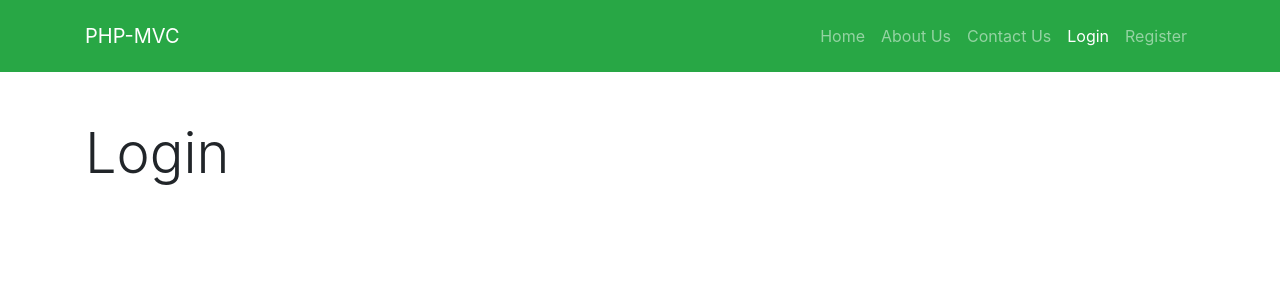
After one commit to ayaneshsarkar/php-mvc, a PHP site: page /login in a window 1280 px wide. The commit adds this page. Shown: the top 300 px of the page. Run offline with PHP 8.4, Linux system fonts and the light colour scheme.

Commit message:
Initial Commit :heavy_check_mark:

```diff
--- a/controllers/AuthController.php
+++ b/controllers/AuthController.php
@@ -2,7 +2,8 @@
 
     namespace app\controllers;
     use app\controllers\Controller;
-use app\core\Request;
+    use app\core\Request;
+    use app\models\RegisterModel;
 
 /**
      * AuthController class
@@ -14,8 +15,13 @@ use app\core\Request;
 
         public function login()
         {
+            $data = [
+                'title' => 'Login',
+                'name' => 'login'
+            ];
+
             $this->setLayout('auth');
-            return $this->render('login');
+            return $this->render('login', $data);
         }
 
         /**
@@ -27,12 +33,16 @@ use app\core\Request;
 
         public function register(Request $request)
         {
+            $register = new RegisterModel();
+
             $data = [
                 'title' => 'Create An Account',
                 'name' => 'register'
             ];
 
             if($request->isPost()) {
+                var_dump($request->getBody());
+                exit;
                 return 'Handle Submitted Data!';
             }
 
--- a/controllers/SiteController.php
+++ b/controllers/SiteController.php
@@ -40,6 +40,8 @@ use app\core\Request;
                 'name' => 'contact'
             ];
 
+            $this->setLayout('auth');
+
             return $this->render('contact', $data);
         }
 
--- a/public/index.php
+++ b/public/index.php
@@ -11,8 +11,10 @@
     $app->router->get('/about', [SiteController::class, 'about']);
     $app->router->get('/contact', [SiteController::class, 'contact']);
     $app->router->get('/register', [AuthController::class, 'register']);
+    $app->router->get('/login', [AuthController::class, 'login']);
 
     $app->router->post('/storecontact', [SiteController::class, 'storeContact']);
     $app->router->post('/register', [AuthController::class, 'register']);
+    $app->router->post('/login', [AuthController::class, 'login']);
 
     $app->run();
--- a/views/layouts/auth.php
+++ b/views/layouts/auth.php
@@ -12,7 +12,7 @@
   </head>
   <body>
 
-    <nav class="navbar navbar-expand-lg navbar-dark bg-dark py-3">
+    <nav class="navbar navbar-expand-lg navbar-dark bg-success py-3">
       <div class="container">
         <a class="navbar-brand" href="/">PHP-MVC</a>
         <button class="navbar-toggler" type="button" data-toggle="collapse" data-target="#navbarNav" aria-controls="navbarSupportedContent" aria-expanded="false" aria-label="Toggle navigation">
@@ -29,6 +29,9 @@
             </li>
             <li class="nav-item <?= ($name == 'contact') ? 'active' : '' ?>">
               <a class="nav-link" href="/contact">Contact Us</a>
+            </li>
+            <li class="nav-item <?= ($name == 'login') ? 'active' : '' ?>">
+              <a class="nav-link" href="/login">Login</a>
             </li>
             <li class="nav-item <?= ($name == 'register') ? 'active' : '' ?>">
               <a class="nav-link" href="/register">Register</a>
--- /dev/null
+++ b/views/login.php
@@ -0,0 +1,7 @@
+<div class="container">
+  <div class="row">
+    <div class="col-12">
+        <h1 class="pt-5 pb-4 display-4"><?= $title; ?></h1>
+    </div>
+  </div>
+</div>
```
Also changed, not shown: models/RegisterModel.php (added, +21 -0 lines).
